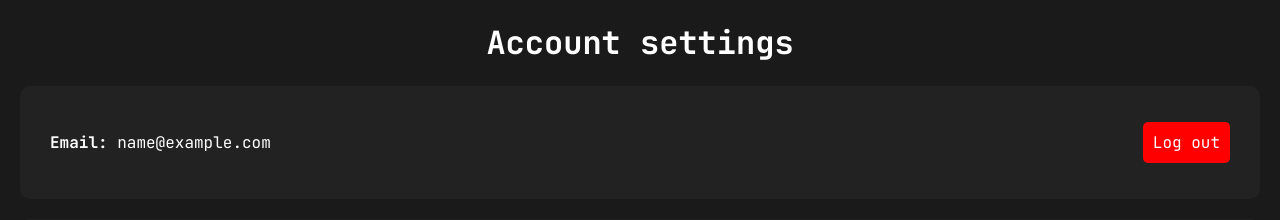
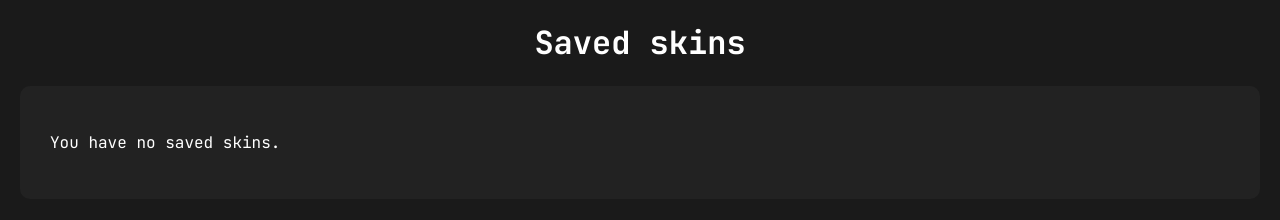
Before and after one commit to maDU59/SkinGen, a Flask app: page /profile in a window 1280 px wide. Shown: the part 50-270 px from the top of the page. Run offline with Flask 3, Linux system fonts and the light colour scheme; the visitor is signed in with stand-in values (Sample User, id 1); some libraries are stand-ins or nearby versions.

Commit message:
Started adding a gallery

```diff
--- a/project/main.py
+++ b/project/main.py
@@ -1,11 +1,12 @@
 from flask import request, render_template, jsonify, session, Blueprint
-from project.utils.skin_utils import get_output_local, get_skin_local
+from project.utils.skin_utils import get_output_local, get_skin_local, get_gallery_dir
 from flask_login import login_required, current_user
 import project.skin_gen as skin_gen
 import queue
 import uuid
 import threading
 import time
+import os
 
 main = Blueprint('main', __name__)
 
@@ -69,6 +70,16 @@ def is_in_queuue():
         "status": uuid in results,
         "uuid": uuid
     })
+
+@main.route('/saved-skins/<user_id>')
+@login_required
+def saved_skins(user_id):
+    if user_id != current_user.id:
+        return jsonify({"status": "error", "result": "Unauthorized"}), 403
+    if not os.path.exists(get_gallery_dir(user_id)):
+        return jsonify({"status": "Success", "skins": []}), 200
+    skins = os.listdir(get_gallery_dir(user_id))
+    return jsonify({"status": "Success", "skins": skins}), 200
 
 @main.route('/profile')
 @login_required
--- a/project/templates/profile.html
+++ b/project/templates/profile.html
@@ -1,6 +1,10 @@
 {% extends "common.html" %}
 
 {% block content %}
+    <h1 class="title">Saved skins</h1>
+    <div class="profile-info" id = "gallery">
+
+    </div>
     <h1 class="title">Account settings</h1>
     <div class="profile-info">
         <p><strong>Email:</strong> {{ current_user.email }}</p>
@@ -9,4 +13,31 @@
     <div class="profile-info">
         <p><strong>Tokens Remaining:</strong> {{ tokens_remaining }}</p>
     </div>
+
+    <script>
+        window.onload = function() {
+            fetchSavedSkins();
+        }
+
+        // Example of fetching and displaying saved skins
+        async function fetchSavedSkins() {
+            const response = await fetch('/saved-skins/{{ current_user.id }}');
+            const data = await response.json();
+            const profileInfoDiv = document.getElementById('gallery');
+
+            if (data.skins && data.skins.length > 0) {
+                data.skins.forEach(skin => {
+                    const skinElement = document.createElement('div');
+                    skinElement.classList.add('saved-skin');
+                    skinElement.innerHTML = `
+                        <img src="${skin.url}" alt="Saved Skin" class="saved-skin-image">
+                        <p>${skin.name}</p>
+                    `;
+                    profileInfoDiv.appendChild(skinElement);
+                });
+            } else {
+                profileInfoDiv.innerHTML += '<p>You have no saved skins.</p>';
+            }
+        }
+    </script>
 {% endblock %}
--- a/project/utils/path_utils.py
+++ b/project/utils/path_utils.py
@@ -6,6 +6,7 @@ BASE_DIR = path.dirname(path.dirname(path.abspath(__file__)))
 # Universal Paths
 MASKS_DIR = path.join(BASE_DIR, "masks")
 STATIC_DIR = path.join(BASE_DIR, "static")
+GALLERY_DIR = path.join(STATIC_DIR, "saved-skins")
 OUTPUT_DIR = path.join(STATIC_DIR, "output")
 PLACEHOLDER_DIR = path.join(STATIC_DIR, "placeholders")
 
--- a/project/utils/skin_utils.py
+++ b/project/utils/skin_utils.py
@@ -1,5 +1,5 @@
 import os
-from project.utils.path_utils import PLACEHOLDER_DIR, OUTPUT_DIR
+from project.utils.path_utils import PLACEHOLDER_DIR, OUTPUT_DIR, GALLERY_DIR
 
 def get_skin(uuid = None, additional = "", hasToExist = True):
     skin = get_output(uuid, additional)
@@ -31,3 +31,6 @@ def get_output_local(uuid = None, additional = ""):
 def get_default_output_local(additional = ""):
     if additional != "": additional = "_" + additional
     return f"static/placeholders/default_skin{additional}.png"
+
+def get_gallery_dir(uuid = None):
+    return GALLERY_DIR + f"/{uuid}/gallery/"
```
Also changed, not shown: 1 other file.
